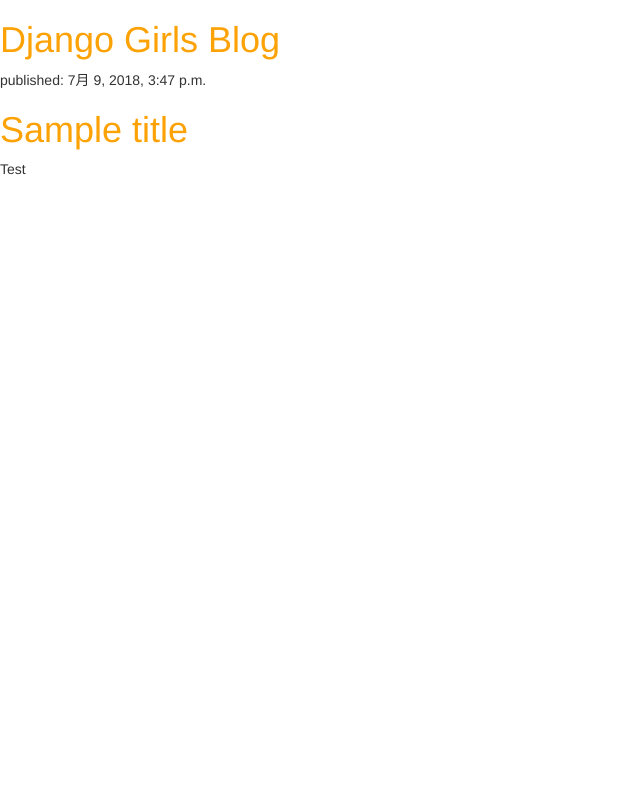
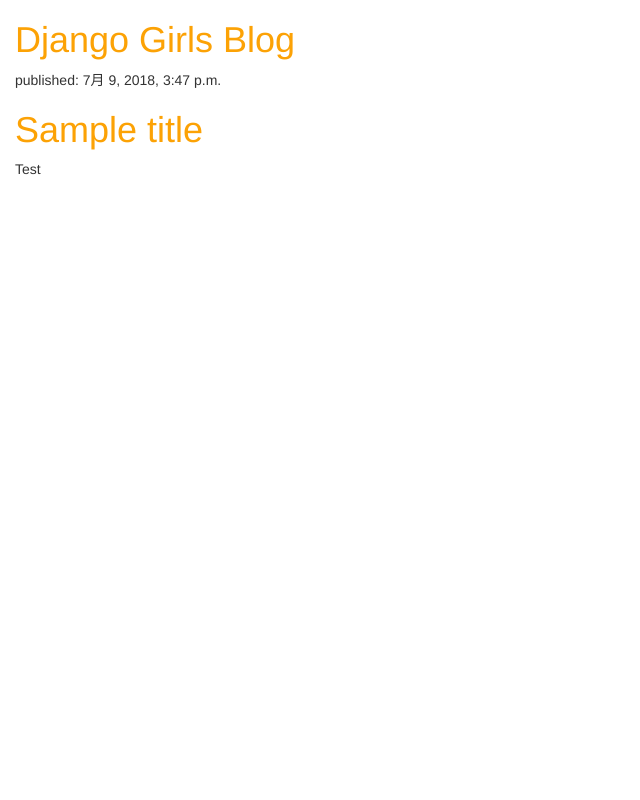
Before and after one commit to MK0725/my-first-blog, a Django app: page / in a window 1280 px wide. Shown: the whole page, without its empty margins (0-640 px from the left). Run offline with Django 3.2, Linux system fonts and the light colour scheme; data comes from the database, SQL or seed files in the repository; some libraries are stand-ins or nearby versions.

Commit message:
edit files

```diff
--- a/blog/static/css/blog.css
+++ b/blog/static/css/blog.css
@@ -1,3 +1,6 @@
+body {
+    padding-left: 15px;
+}
 h1 a {
     color: #FCA205;
 }
--- a/blog/templates/blog/post_list.html
+++ b/blog/templates/blog/post_list.html
@@ -5,6 +5,7 @@
         <link rel="stylesheet" href="//maxcdn.bootstrapcdn.com/bootstrap/3.2.0/css/bootstrap.min.css">
         <link rel="stylesheet" href="//maxcdn.bootstrapcdn.com/bootstrap/3.2.0/css/bootstrap-theme.min.css">
         <link rel="stylesheet" href="{% static 'css/blog.css' %}">
+        <link href="//fonts.googleapis.com/css?family=Lobster&subset=latin,latin-ext" rel="stylesheet" type="text/css">
     </head>
     <body>
         <div>
```
